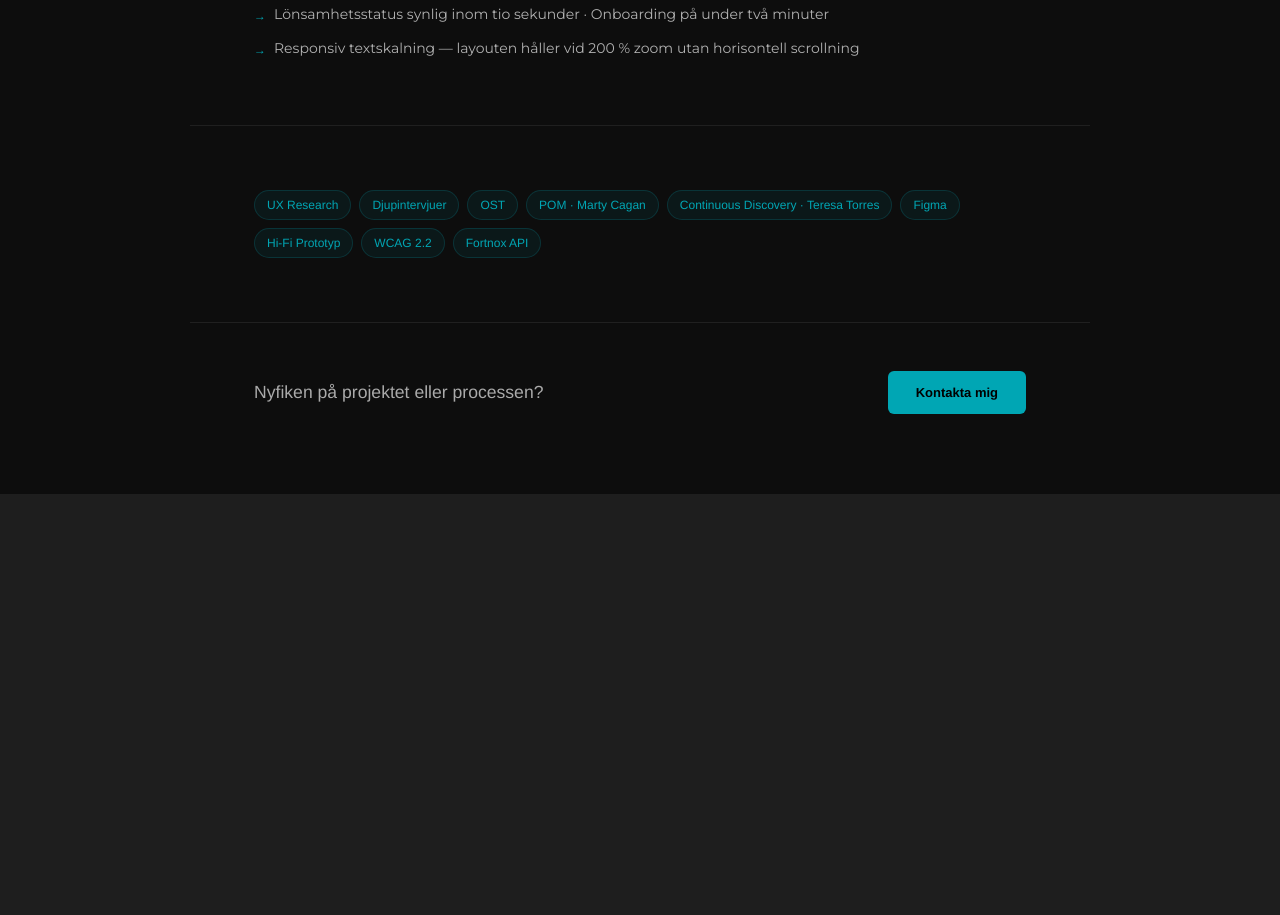
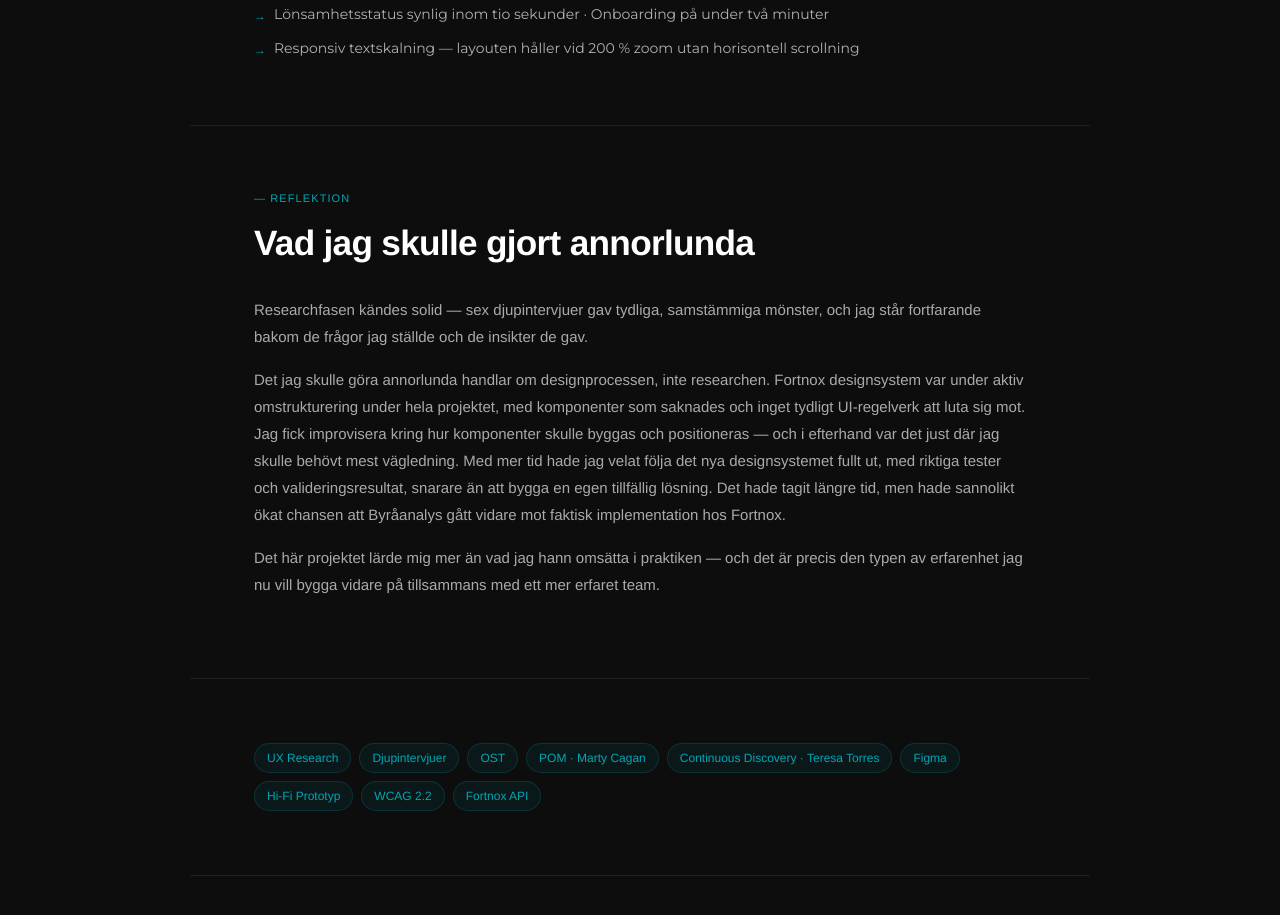
Before and after one commit to LordNelson83/Nelson_Portfolio, a React (Vite) app: page /projekter/ahr-motor in a window 1280 px wide. Shown: the part 5800-6715 px from the top of the page. Before the commit the page ends 6294 px from the top, so only its background shows below. Built offline with nearby package versions, Linux system fonts and the light colour scheme; a web font is replaced by a local one.

Commit message:
fix: -imaion

```diff
--- a/src/i18n/translations.js
+++ b/src/i18n/translations.js
@@ -389,6 +389,11 @@ export const translations = {
         "Lönsamhetsstatus synlig inom tio sekunder · Onboarding på under två minuter",
         "Responsiv textskalning — layouten håller vid 200 % zoom utan horisontell scrollning",
       ],
+      reflectionLabel: "— Reflektion",
+      reflectionTitle: "Vad jag skulle gjort annorlunda",
+      reflectionP1: "Researchfasen kändes solid — sex djupintervjuer gav tydliga, samstämmiga mönster, och jag står fortfarande bakom de frågor jag ställde och de insikter de gav.",
+      reflectionP2: "Det jag skulle göra annorlunda handlar om designprocessen, inte researchen. Fortnox designsystem var under aktiv omstrukturering under hela projektet, med komponenter som saknades och inget tydligt UI-regelverk att luta sig mot. Jag fick improvisera kring hur komponenter skulle byggas och positioneras — och i efterhand var det just där jag skulle behövt mest vägledning. Med mer tid hade jag velat följa det nya designsystemet fullt ut, med riktiga tester och valideringsresultat, snarare än att bygga en egen tillfällig lösning. Det hade tagit längre tid, men hade sannolikt ökat chansen att Byråanalys gått vidare mot faktisk implementation hos Fortnox.",
+      reflectionP3: "Det här projektet lärde mig mer än vad jag hann omsätta i praktiken — och det är precis den typen av erfarenhet jag nu vill bygga vidare på tillsammans med ett mer erfaret team.",
       skills:   ["UX Research", "Djupintervjuer", "OST", "POM · Marty Cagan", "Continuous Discovery · Teresa Torres", "Figma", "Hi-Fi Prototyp", "WCAG 2.2", "Fortnox API"],
       ctaText:  "Nyfiken på projektet eller processen?",
       ctaBtn:   "Kontakta mig",
@@ -496,6 +501,11 @@ export const translations = {
         "Nästa-knapp inaktiveras med disabled-attribut och visuell state — inte enbart färgskillnad",
         "Alla produktbilder har beskrivande alt-text med mått och funktion",
       ],
+      reflectionLabel: "— Reflektion",
+      reflectionTitle: "Vad jag skulle gjort annorlunda",
+      reflectionP1: "Researchfasen kändes solid — sex djupintervjuer gav tydliga, samstämmiga mönster, och jag står fortfarande bakom de frågor jag ställde och de insikter de gav.",
+      reflectionP2: "Det jag skulle göra annorlunda handlar om designprocessen, inte researchen. Fortnox designsystem var under aktiv omstrukturering under hela projektet, med komponenter som saknades och inget tydligt UI-regelverk att luta sig mot. Jag fick improvisera kring hur komponenter skulle byggas och positioneras — och i efterhand var det just där jag skulle behövt mest vägledning. Med mer tid hade jag velat följa det nya designsystemet fullt ut, med riktiga tester och valideringsresultat, snarare än att bygga en egen tillfällig lösning. Det hade tagit längre tid, men hade sannolikt ökat chansen att Byråanalys gått vidare mot faktisk implementation hos Fortnox.",
+      reflectionP3: "Det här projektet lärde mig mer än vad jag hann omsätta i praktiken — och det är precis den typen av erfarenhet jag nu vill bygga vidare på tillsammans med ett mer erfaret team.",
       skills:  ["UX Research", "Djupintervjuer", "Beteendetyper", "Lo-Fi", "Hi-Fi", "Figma", "Maze", "Gerillatest", "Designsystem"],
       ctaText: "Vill du veta mer om projektet eller processen?",
       ctaBtn:  "Kontakta mig",
--- a/src/pages/AhrMotorCase.jsx
+++ b/src/pages/AhrMotorCase.jsx
@@ -68,6 +68,11 @@ export default function AhrMotorCase() {
   const teams        = t("ahrMotor", "teams");
   const statusSteps  = t("ahrMotor", "statusSteps");
   const a11yPoints   = t("ahrMotor", "a11yPoints");
+  const reflectionLabel = t("ahrMotor", "reflectionLabel");
+  const reflectionTitle = t("ahrMotor", "reflectionTitle");
+  const reflectionP1    = t("ahrMotor", "reflectionP1");
+  const reflectionP2    = t("ahrMotor", "reflectionP2");
+  const reflectionP3    = t("ahrMotor", "reflectionP3");
   const skills       = t("ahrMotor", "skills");
   const pivotDiscarded = t("ahrMotor", "pivotDiscarded");
   const pivotKept      = t("ahrMotor", "pivotKept");
@@ -283,6 +288,14 @@ export default function AhrMotorCase() {
           ))}
         </ul>
       </section>
+      {/* ── REFLECTION ── */}
+      <section className="cs-section" ref={el => addRef(el, 10)}>
+        <div className="cs-section__label">{reflectionLabel}</div>
+        <h2 className="cs-section__title">{reflectionTitle}</h2>
+        <p className="cs-text">{reflectionP1}</p>
+        <p className="cs-text">{reflectionP2}</p>
+        <p className="cs-text">{reflectionP3}</p>
+      </section>
 
       {/* ── SKILLS ── */}
       <section className="cs-section" ref={el => addRef(el, 9)}>
```
